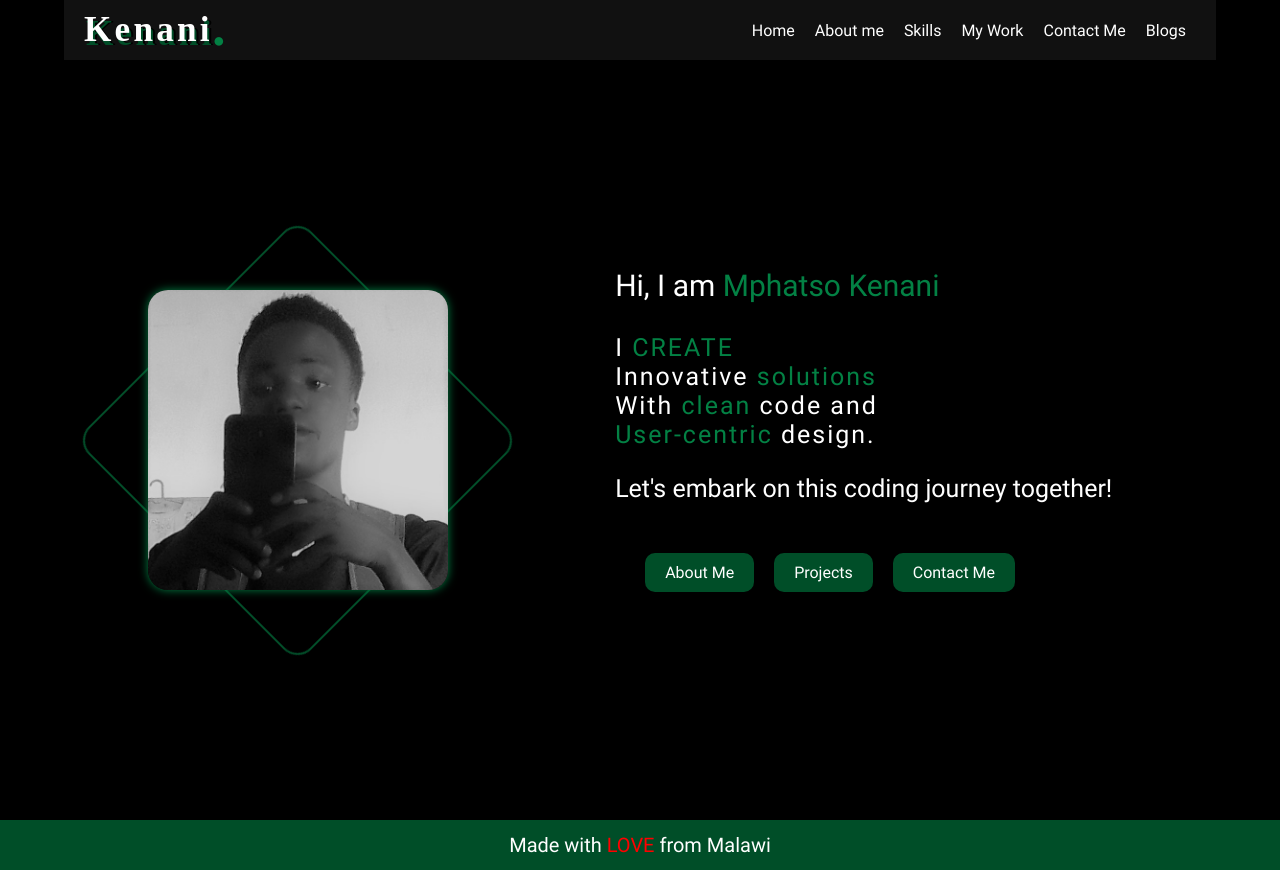
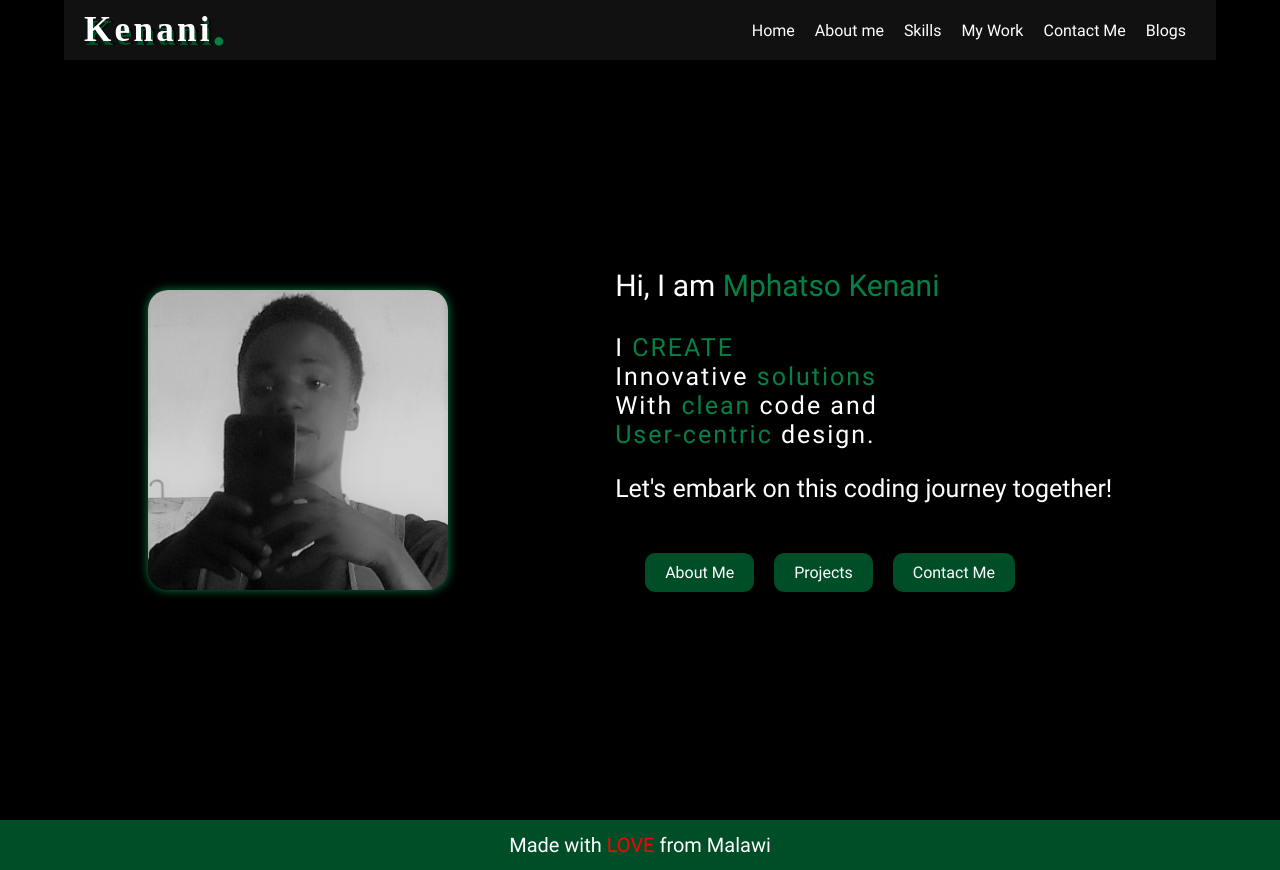
Before and after one commit to bece21-mkenani/myBrand, a plain HTML site: page index.html in a window 1280 px wide. Drawn offline with Linux system fonts and the light colour scheme.

Commit message:
romeved rectangle

```diff
--- a/index.html
+++ b/index.html
@@ -33,7 +33,7 @@
     <main>
         <div class="intro">
             <div class="me">
-                <div class="rectangle"></div>
+                <!-- <div class="rectangle"></div> -->
                 <div class="picture">
                     <img src="assets/images/me.jpg" alt="kenani's Photo" id="hidden">
                 </div>
```
